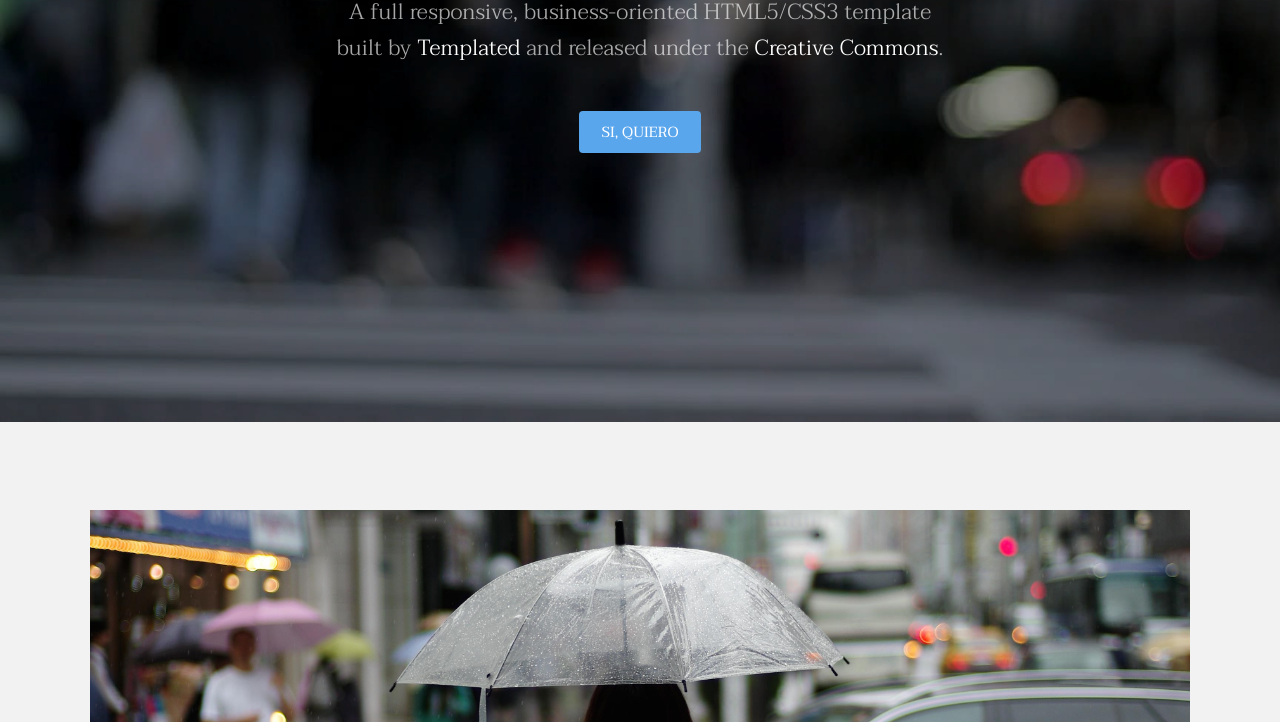
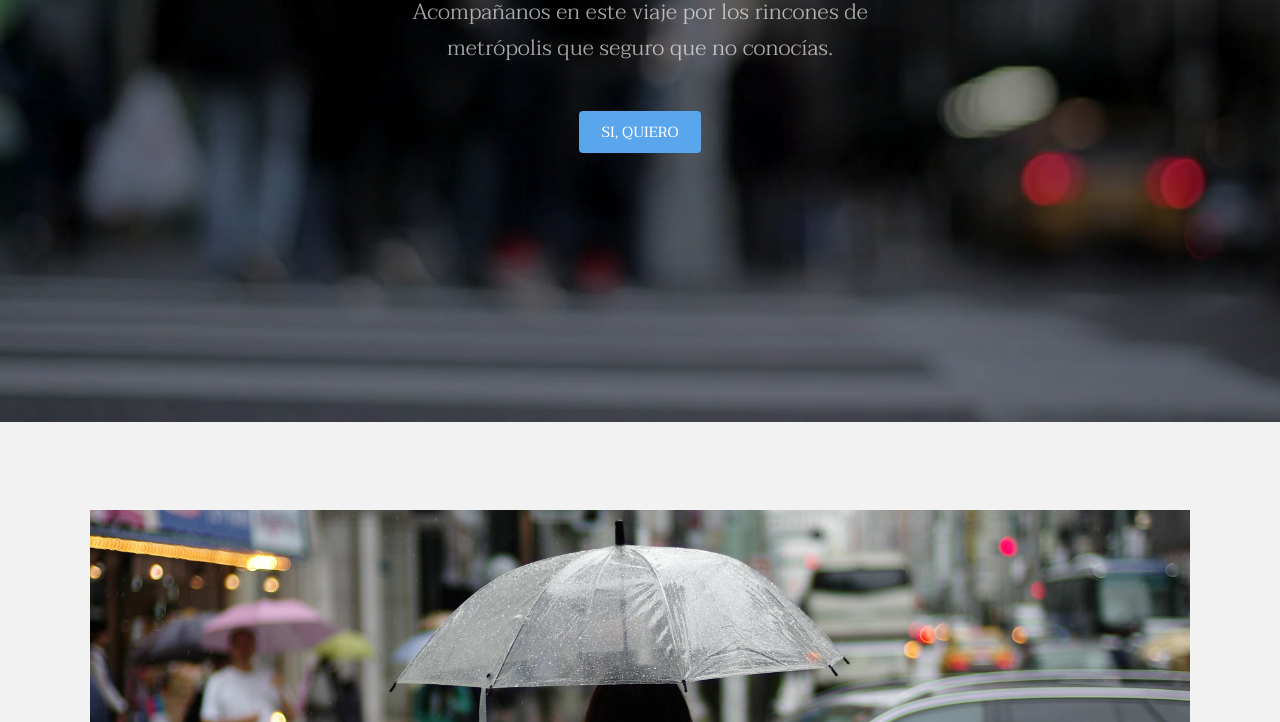
Before and after one commit to ancolsa/REP_04_METROPOLITA, a plain HTML site: page index.html in a window 1280 px wide. Shown: the part 378-1100 px from the top of the page. Drawn offline with Linux system fonts and the light colour scheme.

Commit message:
frase bajo el h1 por ALEX

```diff
--- a/index.html
+++ b/index.html
@@ -37,8 +37,8 @@
 			<section id="banner" data-video="images/banner">
 				<div class="inner">
 					<h1>Metropolita</h1>
-					<p>A full responsive, business-oriented HTML5/CSS3 template<br />
-					built by <a href="https://templated.co/">Templated</a> and released under the <a href="https://templated.co/license">Creative Commons</a>.</p>
+					<p>Acompañanos en este viaje por los rincones de<br />
+					metrópolis que seguro que no conocías.</p>
 					<a href="#one" class="button special scrolly">SI, QUIERO</a>
 				</div>
 			</section>
```
